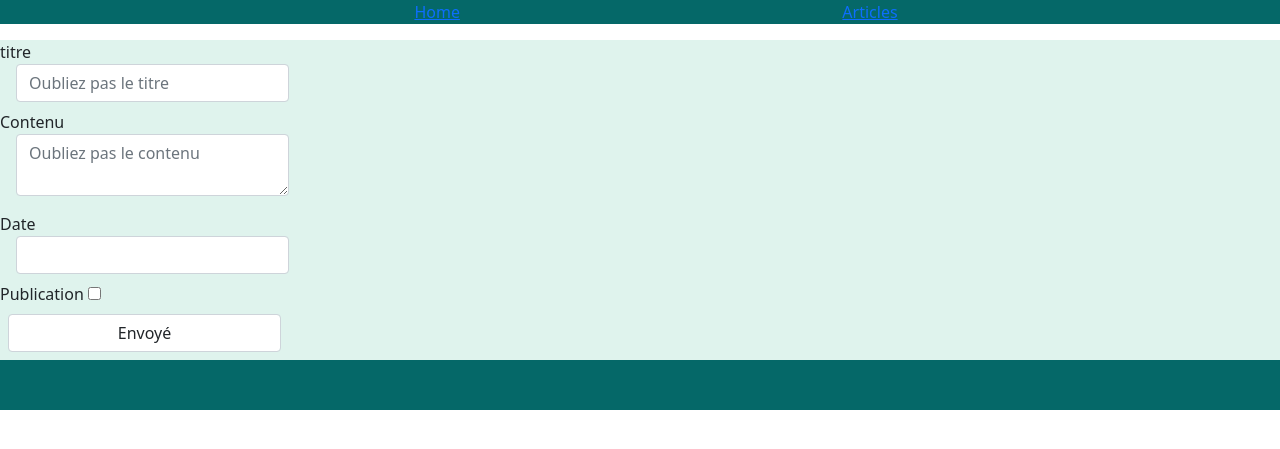
After one commit to faty06/Blog, a Symfony app: template templates/Admin/List/adminArticleUpdate.html.twig in a window 1280 px wide. The commit adds this page. Shown: the top 449 px of the page. Run offline with Twig, Linux system fonts and the light colour scheme; the template is opened without the code that fills it, so the values that code supplies are empty; form fields are guessed from the names that the template uses; some libraries are stand-ins or nearby versions.

Commit message:
formulaire : form_start

```diff
--- a/src/Form/ArticleType.php
+++ b/src/Form/ArticleType.php
@@ -4,7 +4,9 @@ namespace App\Form;
 
 use App\Entity\Article;
 use Symfony\Component\Form\AbstractType;
+use Symfony\Component\Form\Extension\Core\Type\SubmitType;
 use Symfony\Component\Form\FormBuilderInterface;
+use Symfony\Component\Form\SubmitButton;
 use Symfony\Component\OptionsResolver\OptionsResolver;
 
 class ArticleType extends AbstractType
@@ -16,6 +18,9 @@ class ArticleType extends AbstractType
             ->add('content')
             ->add('createAt')
             ->add('isPulished')
+            //->add('category')
+            //->add('tag')
+            ->add('submit', SubmitType::class)
         ;
     }
 
--- /dev/null
+++ b/templates/Admin/List/adminArticleUpdate.html.twig
@@ -0,0 +1,43 @@
+{% extends 'base/base.html.twig' %}
+
+{% block title %}
+    Liste des Articles
+{% endblock title %}
+
+{% block main %}
+    {# {{ form(articleForm) }} #}
+
+    {# Form_start est comme une balise d'ouverture en html et de donner la main pour pouvoir faire des modifications sur le formulaire #}
+    {{ form_start(articleForm) }}
+
+    <div class="title mb-2">
+        {# form_label() => je donne le label du champs. Pour faire du CSS on ulitise {'label_attr (key)': {'class': 'nomDuClass'}} #}
+        {{ form_label(articleForm.title, 'titre', {'label_attr': {'class': 'form_article_title_input'}}) }}
+        {# form_widge() => je ramene l'input du champ. form-control permet metre du boostrap et tt en le modifiant #}
+        {{ form_widget(articleForm.title, {'attr': {'class': 'form-control ms-3', 'placeholder': 'Oubliez pas le titre'}}) }}
+    </div>
+
+    <div class="content mb-3">
+        {#  #}
+        {{ form_label(articleForm.content, 'Contenu', {'label_attr': {'class': 'form_article_content_input'}}) }}
+        {{ form_widget(articleForm.content, {'attr': {'class': 'form-control ms-3', 'placeholder': 'Oubliez pas le contenu'}}) }}
+    </div>
+
+    <div class="date mb-2">
+        {{ form_label(articleForm.createAt, 'Date', {'label_attr': {'class': 'form_article_createAt_input'}}) }}
+        {{ form_widget(articleForm.createAt, {'attr': {'class': 'form-control ms-3'}}) }}
+        </div>
+
+    <div class="publication mb-2">
+        {{ form_label(articleForm.isPulished, 'Publication', {'label_attr': {'class': 'form_article_isPublished_input'}}) }}
+        {{ form_widget(articleForm.isPulished, {'attr': {'class': 'form-control ms-3'}}) }}
+    </div>
+
+    <div class="submit mb-2">
+        {{ form_widget(articleForm.submit, {'attr': {'class': 'form-control ms-2'}, 'label': 'Envoyé'}) }}
+    </div>
+
+    {# ici je ferme la balise  #}
+    {{ form_end(articleForm) }}
+
+{% endblock main %}
--- a/templates/Base/base.html.twig
+++ b/templates/Base/base.html.twig
@@ -9,6 +9,8 @@
         {% endblock title %}
     </title>
     <link rel="stylesheet" href="{{asset('style.css')}}">
+    <!-- CSS only -->
+    <link href="https://cdn.jsdelivr.net/npm/bootstrap@5.0.2/dist/css/bootstrap.min.css" rel="stylesheet" integrity="sha384-EVSTQN3/azprG1Anm3QDgpJLIm9Nao0Yz1ztcQTwFspd3yD65VohhpuuCOmLASjC" crossorigin="anonymous">
 </head>
     <body>
         {% block body %}
```
Also changed, not shown: src/Controller/Admin/AdminArticleController.php (+40 -23 lines), templates/Admin/List/adminInsert.html.twig (+32 -1 lines).
